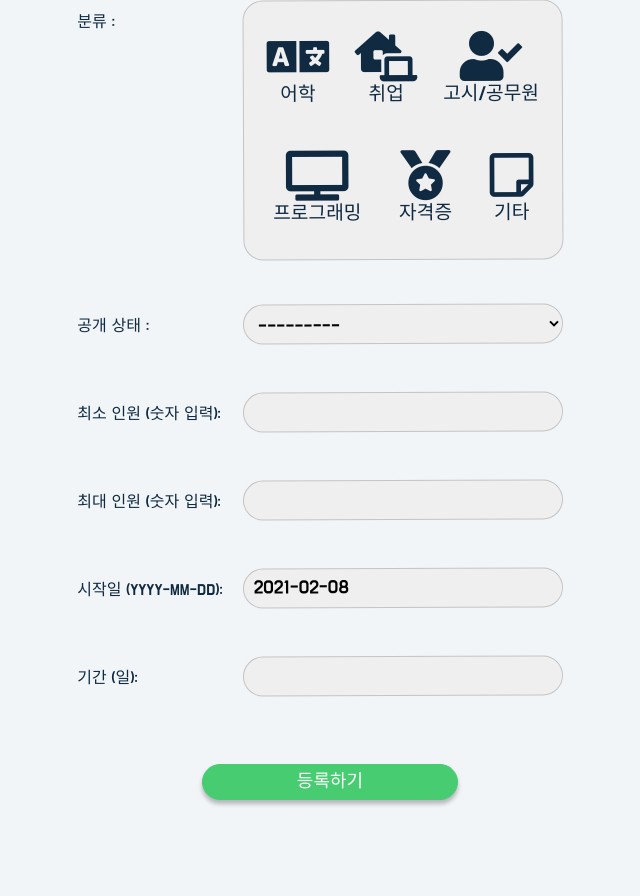
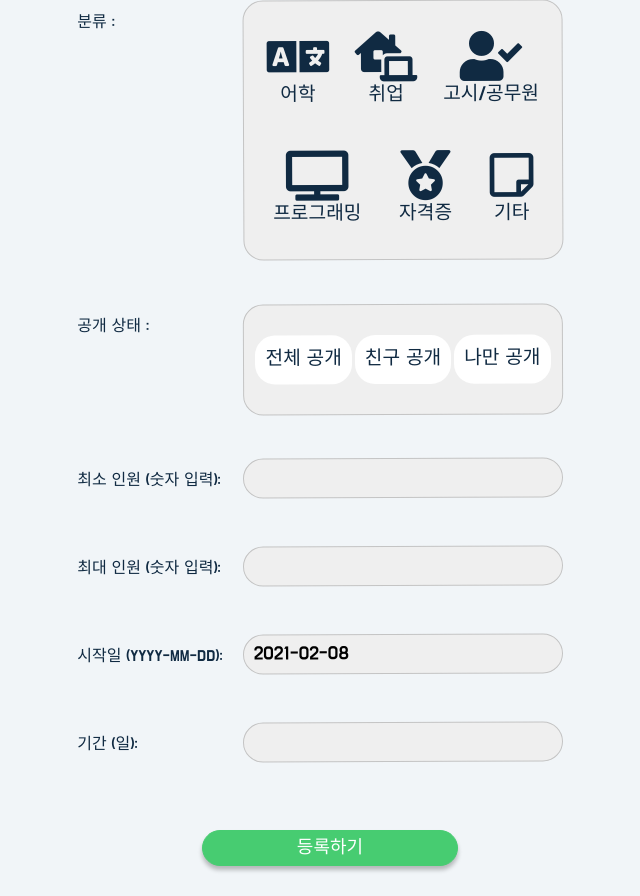
Before and after one commit to DOWITH-Developer/DOWITH, a Django app: page /challenge/create/ in a window 1280 px wide. Shown: the part 511-1407 px from the top of the page, without its empty margins (310-950 px from the left). Before the commit the page ends 1317 px from the top, so only its background shows below. Run offline with Django 3.2, Linux system fonts and the light colour scheme; some libraries are stand-ins or nearby versions.

Commit message:
form status button

```diff
--- a/challenge/static/challenge/css/challenge_create.css
+++ b/challenge/static/challenge/css/challenge_create.css
@@ -113,6 +113,11 @@ input:checked + i {
     font-size: 60px;
     color: #47CC71;
 }
+input:checked + span {
+    font-size:1.3rem;
+    color: #FFFFFF;
+    background: #47CC71;
+}
 
 .category-choice-label {
     display: flex;
@@ -129,3 +134,9 @@ input:checked + i {
     display: flex;
     justify-content: space-around;
 }
+
+.category__btn {
+    background-color: white;
+    border-radius: 20px;
+    padding: 10px;
+}
--- a/challenge/templates/challenge/challenge_create.html
+++ b/challenge/templates/challenge/challenge_create.html
@@ -27,7 +27,6 @@
             <br>
 
             <div class="label-container">
-
                 <label>분류 : </label>
                     <div class="category-choice">
                         <div class="category-three">
@@ -40,15 +39,19 @@
                             <label class="category-choice-label"><input type="radio" name="category" value="certificate"><i class="fas fa-medal"></i><span class="category__label">자격증</span></label>
                             <label class="category-choice-label"><input type="radio" name="category" value="other"><i class="far fa-sticky-note"></i><span class="category__label">기타</span></label>
                         </div>
-
                     </div>
-
             </div>
             <br>
 
             <div class = "label-container">
                 <label>공개 상태 : </label>
-                <div class="value">{{form.private}}</div>
+                <div class="category-choice">
+                    <div class="category-three">
+                        <label class="category-choice-label"><input type="radio" name="status" value="1"><span class="category__label category__btn">전체 공개</span></label>
+                        <label class="category-choice-label"><input type="radio" name="status" value="2"><span class="category__label category__btn">친구 공개</span></label>
+                        <label class="category-choice-label"><input type="radio" name="status" value="3"><span class="category__label category__btn">나만 공개</span></label>
+                    </div>
+                </div>
             </div>
             <br>
 
```
